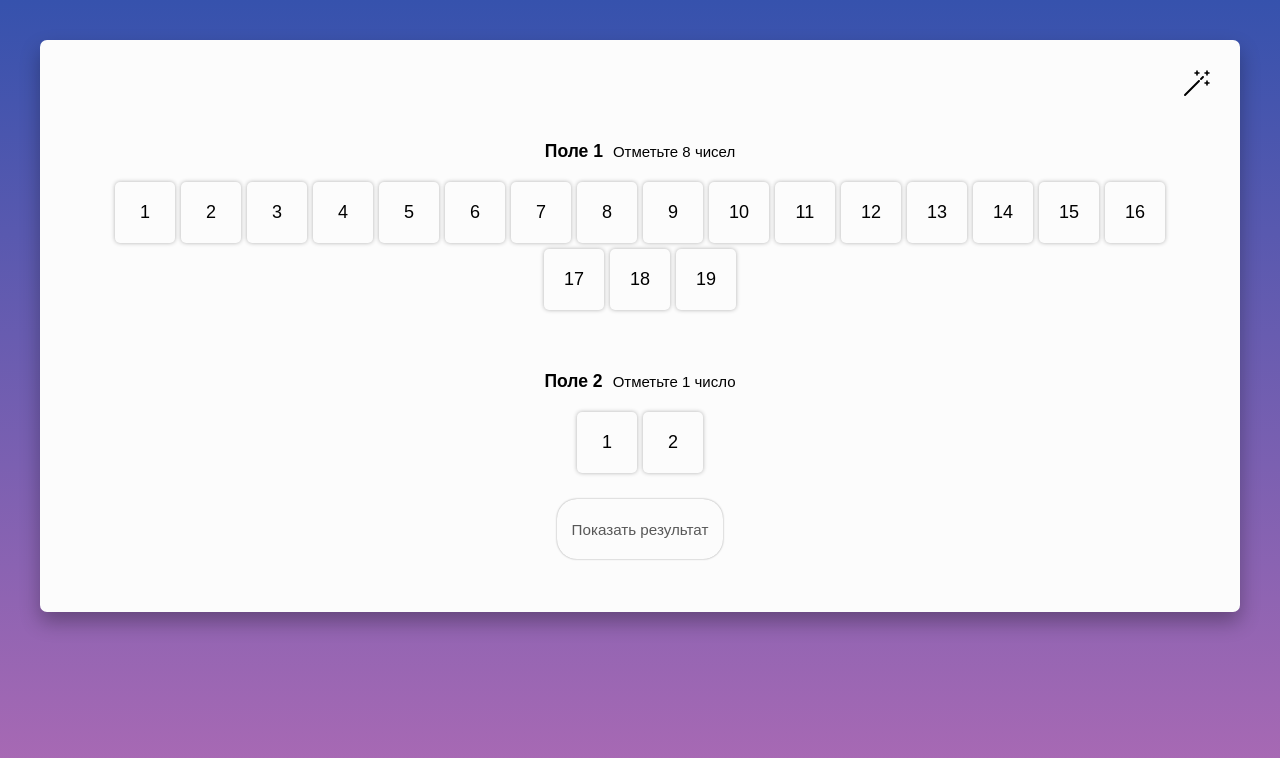
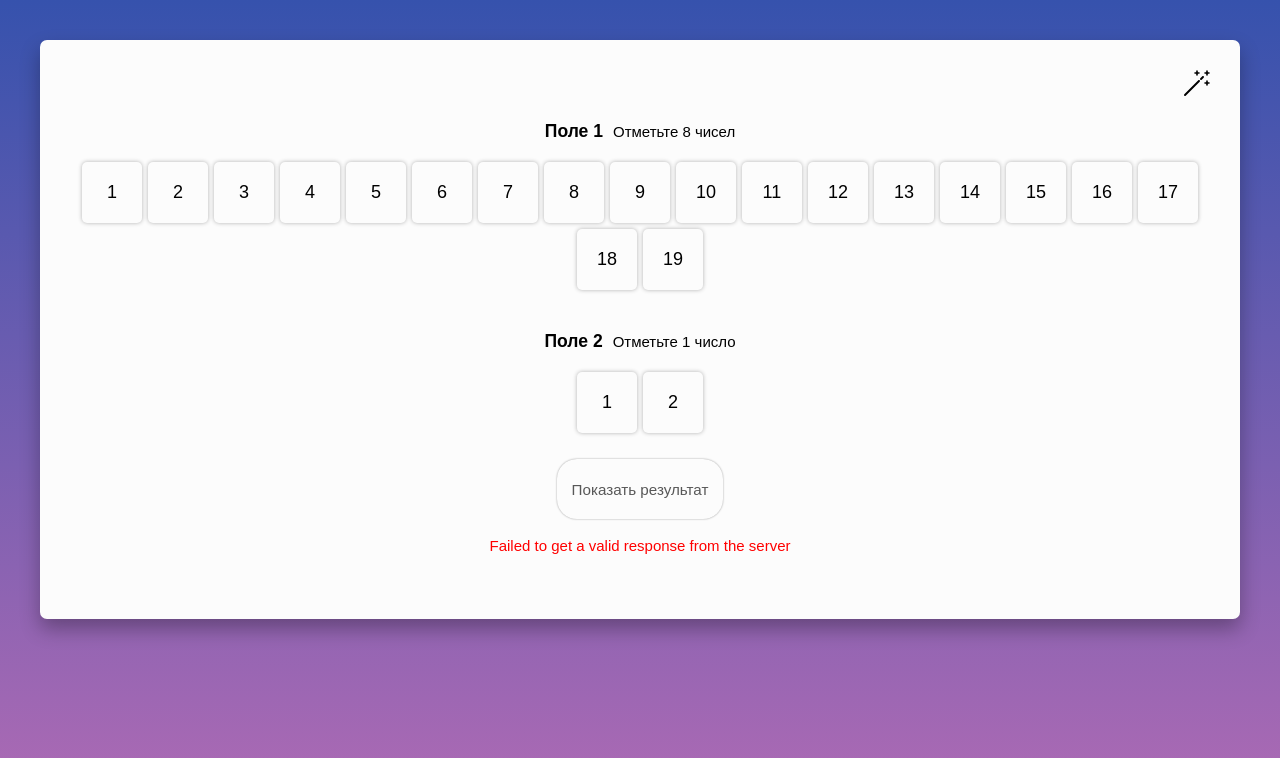
Before and after one commit to mayerprog/lottery-react, a React (Create React App) app: page / in a window 1280 px wide. Shown: the top 758 px of the page. Built offline with nearby package versions, Linux system fonts and the light colour scheme; what axios-mock-adapter would draw is missing.

Commit message:
fix: fix error names + code refactor

```diff
--- a/src/App.js
+++ b/src/App.js
@@ -3,6 +3,9 @@ import axios from "axios";
 import styles from "./App.module.scss";
 import MockAdapter from "axios-mock-adapter";
 import { RxMagicWand } from "react-icons/rx";
+import { checkResult } from "./services/checkResult";
+import { getRandomNumbers } from "./services/getRandomNumbers";
+import Field from "./components/Field/Field";
 
 const mock = new MockAdapter(axios);
 
@@ -12,7 +15,9 @@ function App() {
   const [firstField, setFirstField] = useState(new Array(19).fill(false));
   const [secondField, setSecondField] = useState([false, false]);
   const [result, setResult] = useState(null);
-  const [error, setError] = useState(null);
+  const [error, setError] = useState(
+    "Failed to get a valid response from the server"
+  );
 
   const handleFirstFieldClick = (index) => {
     const newField = [...firstField];
@@ -29,18 +34,6 @@ function App() {
     setSecondField(newField);
   };
 
-  const getRandomNumbers = () => {
-    const firstSet = [];
-    while (firstSet.length < 8) {
-      const num = Math.floor(Math.random() * 19) + 1;
-      if (!firstSet.includes(num)) {
-        firstSet.push(num);
-      }
-    }
-    const secondSet = Math.floor(Math.random() * 2) + 1;
-    return { firstSet, secondSet };
-  };
-
   const chooseRandomNumbers = () => {
     const randomNumbers = getRandomNumbers();
     const newFirstField = firstField.map((field, index) =>
@@ -50,19 +43,6 @@ function App() {
     newSecondField[randomNumbers.secondSet - 1] = true;
     setFirstField(newFirstField);
     setSecondField(newSecondField);
-  };
-
-  const checkResult = (generated, selected) => {
-    const firstMatchCount = selected.firstField.filter((num) =>
-      generated.firstSet.includes(num)
-    ).length;
-
-    const secondMatch = selected.secondField === generated.secondSet;
-
-    console.log("firstMatchCount", firstMatchCount);
-    console.log("secondMatch", secondMatch);
-
-    return firstMatchCount >= 4 || (firstMatchCount >= 3 && secondMatch);
   };
 
   const handleShowResult = async () => {
@@ -91,18 +71,30 @@ function App() {
     console.log("isTicketWon", isTicketWon);
 
     try {
-      const response = await axios.post("https://example.com/api/lottery", {
-        selectedNumber: selectedNumbers,
-        isTicketWon,
-      });
+      let attempts = 0;
+      let response;
+      while (attempts < 3) {
+        try {
+          response = await axios.post("https://example.com/api/lottery", {
+            selectedNumber: selectedNumbers,
+            isTicketWon,
+          });
+          break;
+        } catch (err) {
+          attempts++;
+          if (attempts < 3) {
+            await new Promise((resolve) => setTimeout(resolve, 2000));
+          }
+        }
+      }
       if (response && response.status === 200) {
-        setResult(isTicketWon ? "You won!" : "You lost!");
+        setResult(isTicketWon ? "Вы выиграли!" : "Вы проиграли!");
         setError(null);
       } else {
-        setError("Failed to get a valid response from the server.");
+        setError("Не удалось получить корректный ответ от сервера.");
       }
     } catch (err) {
-      setError("Failed to send data to the server.");
+      setError("Не удалось отправить данные на сервер.");
     }
   };
 
@@ -111,42 +103,23 @@ function App() {
       <div className={styles.wand} onClick={chooseRandomNumbers}>
         <RxMagicWand size={30} />
       </div>
-      <div className={styles.field}>
-        <div className={styles.titleContainer}>
-          <h3>Поле 1</h3>
-          <span>Отметьте 8 чисел</span>
-        </div>
-        {firstField.map((selected, index) => (
-          <button
-            key={index}
-            className={selected ? styles.selected : ""}
-            onClick={() => handleFirstFieldClick(index)}
-          >
-            {index + 1}
-          </button>
-        ))}
-      </div>
-      <div className={styles.field}>
-        <div className={styles.titleContainer}>
-          <h3>Поле 2</h3>
-          <span>Отметьте 1 число</span>
-        </div>
-
-        {secondField.map((selected, index) => (
-          <button
-            key={index}
-            className={selected ? styles.selected : ""}
-            onClick={() => handleSecondFieldClick(index)}
-          >
-            {index + 1}
-          </button>
-        ))}
-      </div>
+      <Field
+        numbers={firstField}
+        onClick={handleFirstFieldClick}
+        text="Отметьте 8 чисел"
+        isFirst={true}
+      />
+      <Field
+        numbers={secondField}
+        onClick={handleSecondFieldClick}
+        text="Отметьте 1 число"
+        isFirst={false}
+      />
       <button onClick={handleShowResult} className={styles.resultButton}>
         Показать результат
       </button>
       {result && <p>{result}</p>}
-      {error && <p className={styles.error}>{error}</p>}
+      <p className={styles.error}>{error}</p>
     </div>
   );
 }
--- a/src/App.module.scss
+++ b/src/App.module.scss
@@ -17,24 +17,6 @@ body {
   box-shadow: 0 10px 20px rgba(0, 0, 0, 0.3);
   font-size: 15px;
   box-sizing: border-box;
-}
-
-.field {
-  margin: 20px;
-  flex-wrap: wrap;
-  justify-content: center;
-  margin-bottom: 20px;
-}
-
-.titleContainer {
-  display: flex;
-  flex-direction: row;
-  justify-content: center;
-  align-items: center;
-
-  h3 {
-    margin-right: 10px;
-  }
 }
 
 button {
@@ -84,18 +66,6 @@ button {
   }
 }
 
-button.selected {
-  background-color: #ad6ab4;
-  color: white;
-  &:hover {
-    background-color: darken(#ad6ab4, 2%);
-  }
-
-  &:active {
-    background-color: darken(#ad6ab4, 3%);
-  }
-}
-
 .error {
   color: red;
 }
--- /dev/null
+++ b/src/components/Field/Field.js
@@ -0,0 +1,22 @@
+import styles from "./Field.module.scss";
+
+const Field = ({ numbers, onClick, text, isFirst }) => {
+  return (
+    <div className={styles.field}>
+      <div className={styles.titleContainer}>
+        <h3>Поле {isFirst ? "1" : "2"}</h3>
+        <span>{text}</span>
+      </div>
+      {numbers.map((selected, index) => (
+        <button
+          key={index}
+          className={selected ? styles.selected : ""}
+          onClick={() => onClick(index)}
+        >
+          {index + 1}
+        </button>
+      ))}
+    </div>
+  );
+};
+export default Field;
--- /dev/null
+++ b/src/components/Field/Field.module.scss
@@ -0,0 +1,29 @@
+.field {
+  //   margin: 20px;
+  flex-wrap: wrap;
+  justify-content: center;
+  margin-bottom: 20px;
+}
+
+.titleContainer {
+  display: flex;
+  flex-direction: row;
+  justify-content: center;
+  align-items: center;
+
+  h3 {
+    margin-right: 10px;
+  }
+}
+
+button.selected {
+  background-color: #ad6ab4;
+  color: white;
+  &:hover {
+    background-color: darken(#ad6ab4, 2%);
+  }
+
+  &:active {
+    background-color: darken(#ad6ab4, 3%);
+  }
+}
--- /dev/null
+++ b/src/services/checkResult.js
@@ -0,0 +1,9 @@
+export const checkResult = (generated, selected) => {
+  const firstMatchCount = selected.firstField.filter((num) =>
+    generated.firstSet.includes(num)
+  ).length;
+
+  const secondMatch = selected.secondField === generated.secondSet;
+
+  return firstMatchCount >= 4 || (firstMatchCount >= 3 && secondMatch);
+};
--- /dev/null
+++ b/src/services/getRandomNumbers.js
@@ -0,0 +1,11 @@
+export const getRandomNumbers = () => {
+  const firstSet = [];
+  while (firstSet.length < 8) {
+    const num = Math.floor(Math.random() * 19) + 1;
+    if (!firstSet.includes(num)) {
+      firstSet.push(num);
+    }
+  }
+  const secondSet = Math.floor(Math.random() * 2) + 1;
+  return { firstSet, secondSet };
+};
```
